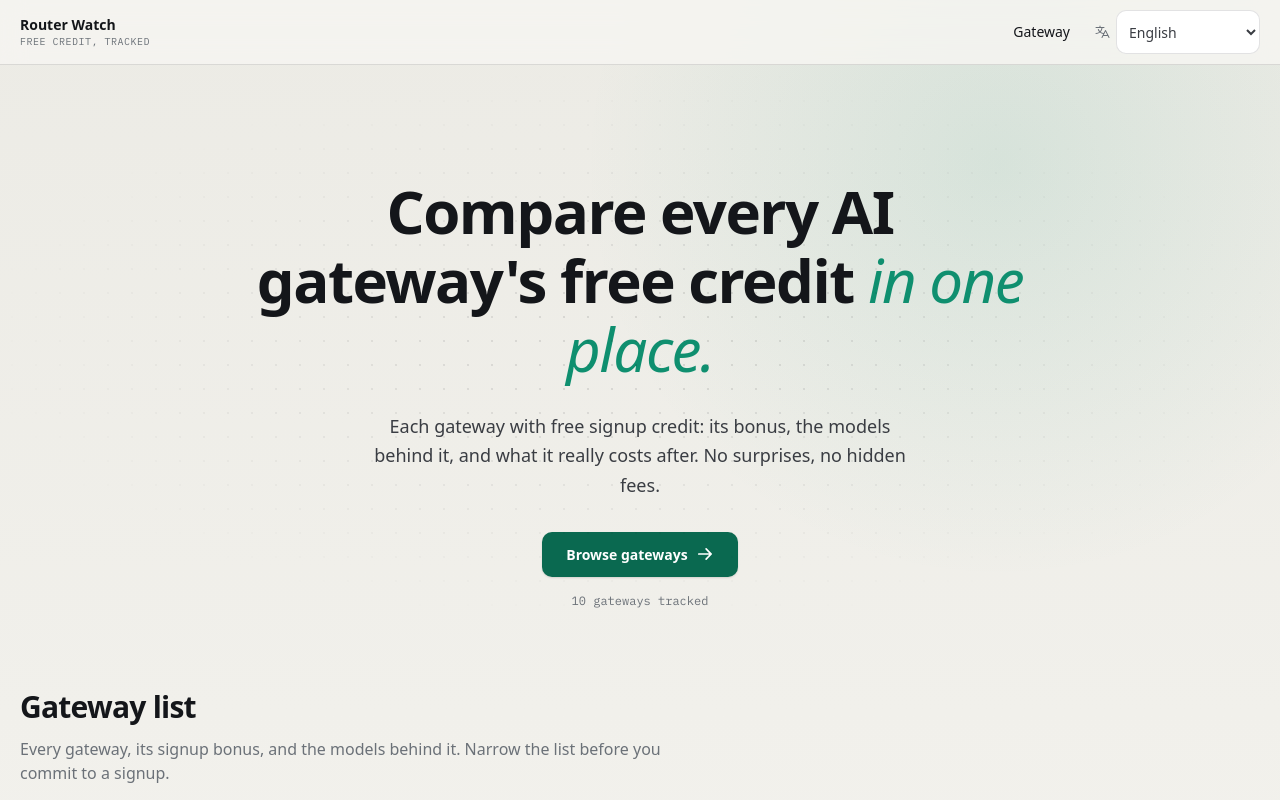
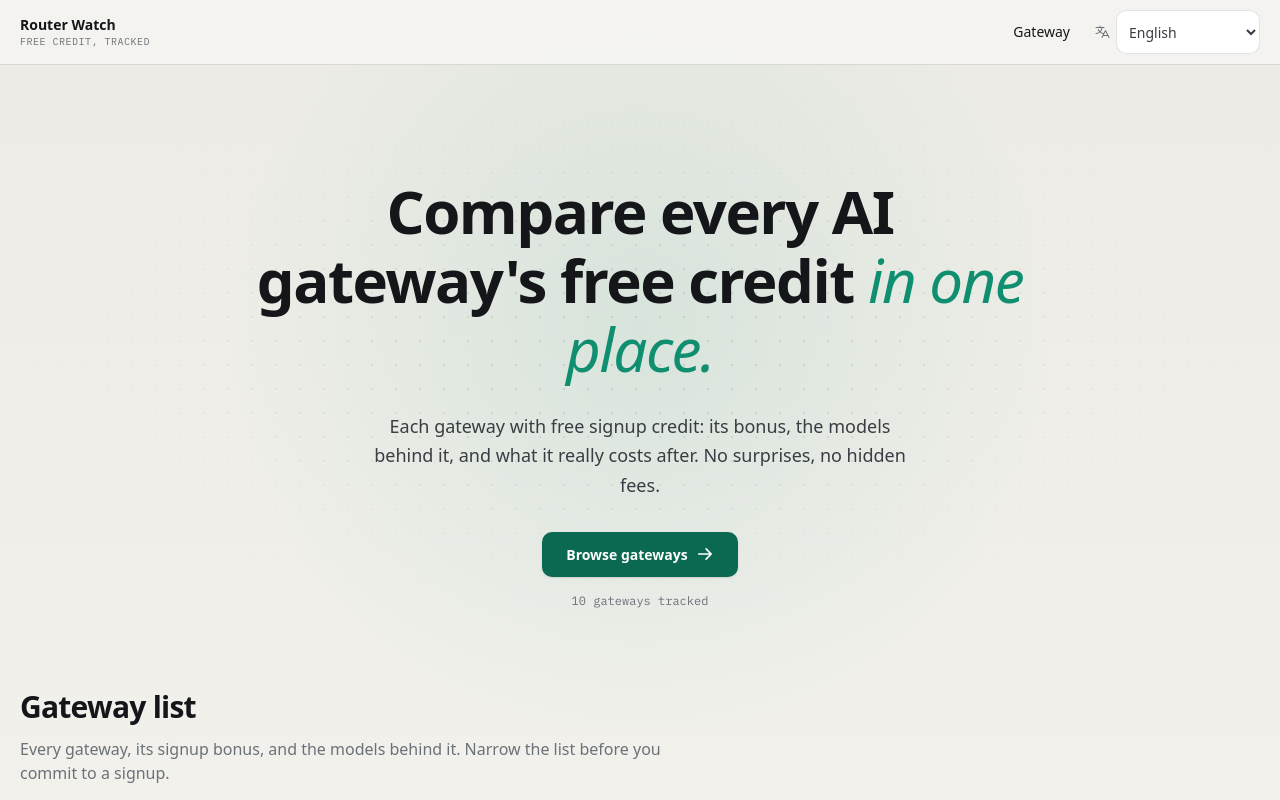
Before and after one commit to hafizhsul/router-watch, a React (Vite) app: page / in a window 1280 px wide. Shown: the top 800 px of the page. Built offline with nearby package versions, Linux system fonts and the light colour scheme.

Commit message:
style(hero): center the body glow behind the hero
The top-right radial glow sat off to the side, drawing the eye away from
the centered copy. Move it to top-center (50% 12%) so it backs the
headline. Still token-tinted via --glow, themed light/dark.

```diff
--- a/src/index.css
+++ b/src/index.css
@@ -126,7 +126,7 @@ body {
   color: var(--ink);
   font-family: var(--font-display);
   background:
-    radial-gradient(circle at 78% 6%, var(--glow), transparent 26rem),
+    radial-gradient(circle at 50% 12%, var(--glow), transparent 26rem),
     radial-gradient(circle at 10% 44%, var(--glow-2), transparent 22rem),
     linear-gradient(180deg, var(--paper-3) 0%, var(--paper) 52%, var(--paper-2) 100%);
 }
```
